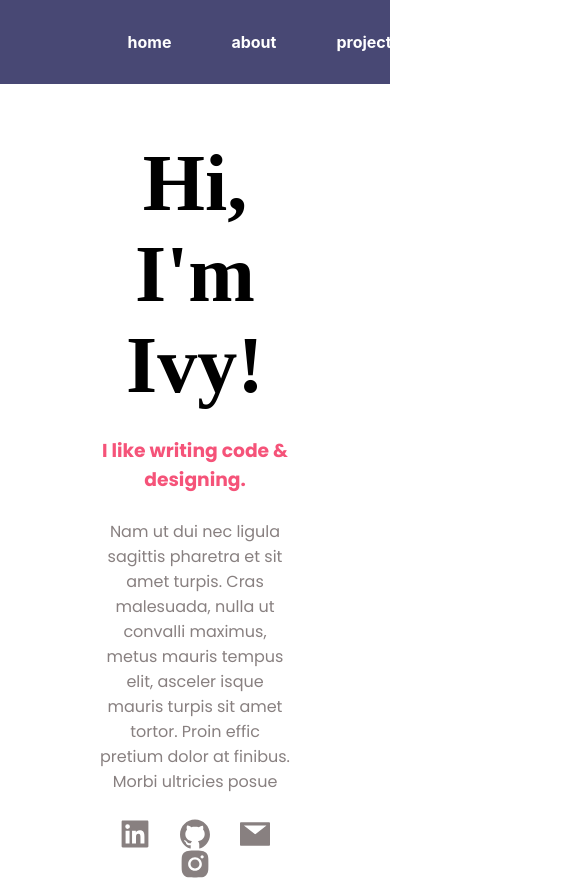
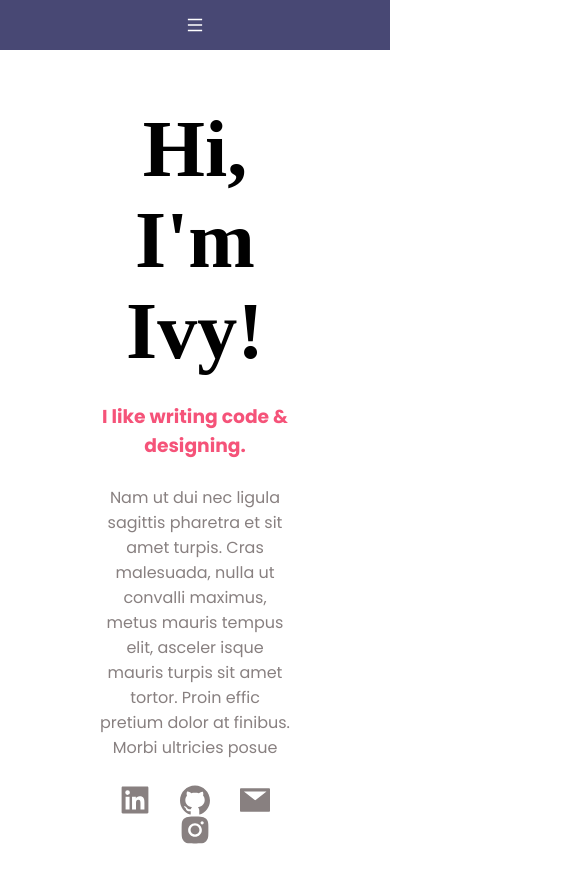
Before and after one commit to ivyla/portfoliov1, a React (Create React App) app: page / in a window 390 px wide. Shown: the whole page, 578 px wide, since content can reach past the window. After the commit the page ends 845 px from the top, so only its background shows below. Built offline with nearby package versions, Linux system fonts and the light colour scheme.

Commit message:
ok i somwhat got a hamburger menu working on my owngit add -A just need to fix up the styling. yayyy i did it :')

```diff
--- a/src/components/Navigation.js
+++ b/src/components/Navigation.js
@@ -12,6 +12,8 @@ import Projects from "./Projects"
 import Experience from "./Experience"
 import "../stylesheets/Navigation.css"
 import { Navbar, Nav, Container } from "react-bootstrap";
+import { MenuOutlined } from '@ant-design/icons'
+
 // import '../node_modules/bootstrap/dist/css/bootstrap.min.css';
 
 // Next time - work on getting a normal navbar to work, and then try to use it
@@ -20,11 +22,29 @@ import { Navbar, Nav, Container } from "react-bootstrap";
 // https://react-bootstrap.github.io/components/navbar/#navbar-props
 // https://stackoverflow.com/questions/48330233/react-router-bootstrap-and-navbar-redirection
 // https://github.com/react-bootstrap/react-router-bootstrap
-function Navigation() {
+class Navigation extends React.Component {
+    constructor() {
+        super()
+        this.state = {
+            menuPressed: false
+        }
+
+        this.handleClick = this.handleClick.bind(this);
+    }
+
+    handleClick() {
+        this.setState((prevState) => ({ menuPressed: !prevState.menuPressed }))
+        console.log("clicked!" + this.state.menuPressed);
+    }
+
+    render() {
         return (
+            <div>
                 <Router>
-            <div className="navbar">
-                <div className="navbar-content">
+                    {/* <div className="navbar"> */}
+                    <div className={this.state.menuPressed ? "navbar-large" : "navbar"}>
+                        {/* <div className="navbar-content"> */}
+                        <div className={this.state.menuPressed ? "navbar-content-mobile" : "navbar-content"}>
                             {/* <header> */}
                             <NavLink className="navItem" to="/">
                                 home
@@ -38,6 +58,12 @@ function Navigation() {
                             <NavLink className="navItem" to="/experience">
                                 experience
                         </NavLink>
+                        </div>
+
+                        <div className="hamburger-menu">
+                            <a href="#" onClick={this.handleClick}>
+                                <MenuOutlined style={{ color: 'white', float: 'right' }} />
+                            </a>
                         </div>
                     </div>
                     {/* </header> */}
@@ -55,7 +81,10 @@ function Navigation() {
                             <Home />
                         </Route>
                     </Switch>
-        </Router>
+                </Router >
+            </div>
         )
+
+    }
 }
 export default Navigation
--- a/src/stylesheets/Navigation.css
+++ b/src/stylesheets/Navigation.css
@@ -5,11 +5,12 @@
     padding-right: 30px;
     /* text-align: center; */
     color: white;
-    transition-duration: 200ms;
+    transition-duration: 600ms;
 }
 
 .navItem:hover{
     letter-spacing: 2px;
+
 }
 
 .navbar-content {
@@ -17,14 +18,62 @@
     text-align: center;
     width: 50vw;
 }
+
+.navbar-content {
+    /* height: 100%; */
+    text-align: center;
+    width: 50vw;
+}
+
+.navbar-content-mobile{
+    display: flex !important;
+    flex-direction: column;
+    /* height: 100%; */
+    text-align: center;
+    width: 50vw;
+}
 .navbar {
+    background-color: #484874;
+    height: 50px;
+    width: 100%;
+    display: flex;
+    justify-content: center;
+    align-items: center;
+    margin: 0px;
+}
+
+.navbar-large {
+    background-color: #484874;
+    height: 400px;
+    width: 100%;
+    display: flex;
+    justify-content: center;
+    align-items: center;
+    margin: 0px;
+}
+
+@media screen and (min-width: 901px) {
+    .hamburger-menu {
+        display: none;
+    }
+}
+
+@media screen and (max-width: 900px) {
+    .navbar-content {
+        display: none;
+    }
+    .hamburger-menu {
+        display: block;
+    }
+}
+/* .navbar {
     background-color: #484874;
     height: 10vh;
     display: flex;
     justify-content: center;
     align-items: center;
     margin: 0px;
-}
+} */
 .navbar-color {
     background-color: #484874;
 }
```
Lines whose indentation alone changed are shown as unchanged.
